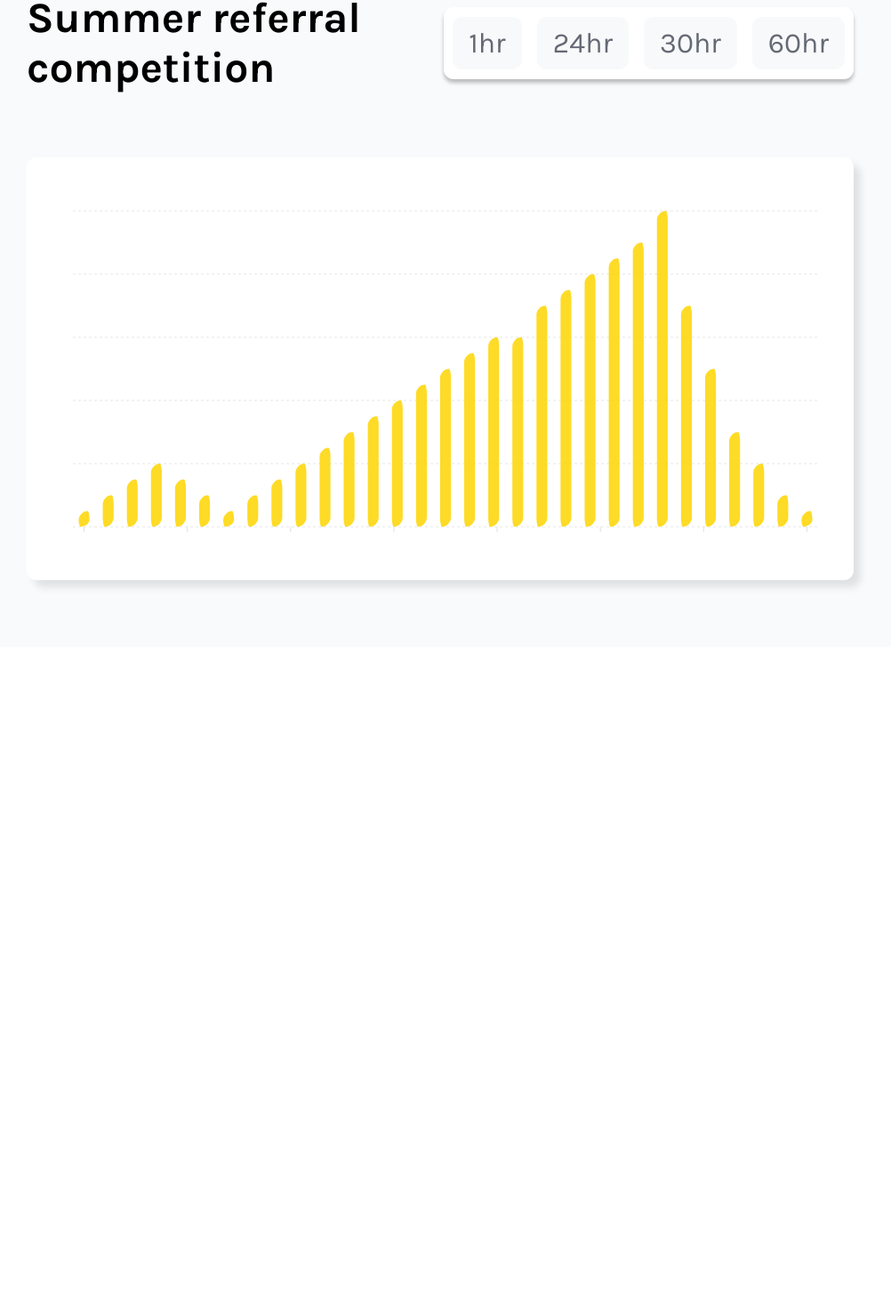
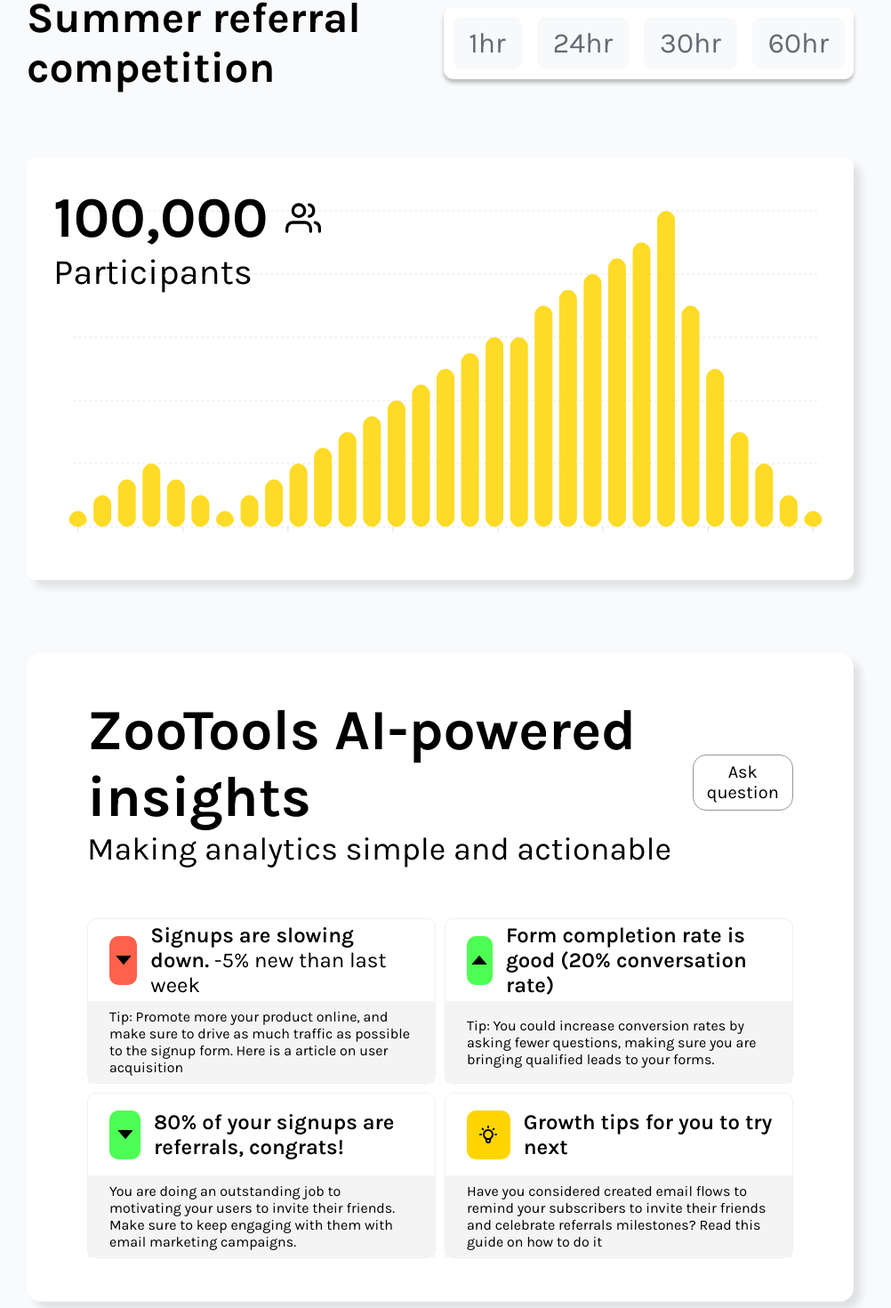
Before and after one commit to alwinsDen/analytics, a Next.js app: page / in a window 1280 px wide. Shown: the part 83-1553 px from the top of the page at 89% size, without its empty margins (145-1147 px from the left). Before the commit the page ends 810 px from the top, so only its background shows below. Built offline with nearby package versions, Linux system fonts and the light colour scheme.

Commit message:
feat(analytics): Minor UI changes.
Signed-off-by: alwinsDen <jsmadesimple@gmail.com>

```diff
--- a/package.json
+++ b/package.json
@@ -20,6 +20,7 @@
     "react": "18.2.0",
     "react-apexcharts": "^1.4.1",
     "react-dom": "18.2.0",
+    "react-icons": "^4.10.1",
     "styled-components": "^6.0.7",
     "typescript": "5.1.6"
   }
--- /dev/null
+++ b/src/app/components/Actions/index.tsx
@@ -0,0 +1,127 @@
+import styled from "styled-components";
+import { preContentData } from "@/app/components/Actions/preContent";
+import { CardsInterace, IconInterface } from "@/app/components/interfaces";
+import { TbBulb } from "react-icons/tb";
+import { AiOutlineCaretDown, AiOutlineCaretUp } from "react-icons/ai";
+
+export const Actions = () => {
+  const Icons = [
+    // eslint-disable-next-line react/jsx-key
+    <AiOutlineCaretDown />,
+    // eslint-disable-next-line react/jsx-key
+    <AiOutlineCaretUp />,
+    // eslint-disable-next-line react/jsx-key
+    <AiOutlineCaretDown />,
+    // eslint-disable-next-line react/jsx-key
+    <TbBulb />,
+  ];
+  const IconBcks = [
+    "rgba(254, 30, 0, 0.7)",
+    "rgba(77, 255, 84, 1)",
+    "rgba(77, 255, 84, 1)",
+    "rgba(254, 213, 0, 1)",
+  ];
+  return (
+    <ActionDiv>
+      <div className={"textSection"}>
+        <div className={"textSectionDiv"}>
+          <p className={"mainHeaderT"}>ZooTools AI-powered insights</p>
+          <p className={"subHeaderT"}>Making analytics simple and actionable</p>
+        </div>
+        <button>Ask question</button>
+      </div>
+      <div className={"gridControl"}>
+        {preContentData.map((vls: CardsInterace, index: number) => {
+          return (
+            <CardsSection key={index}>
+              <div className={"mainHeaderC"}>
+                <IconStyle background={IconBcks[index]}>
+                  {Icons[index]}
+                </IconStyle>
+                <p>
+                  {vls.header}
+                  &nbsp;
+                  <span>{vls.subHeader}</span>
+                </p>
+              </div>
+              <div className={"subHeaderC"}>
+                <p>{vls.subContent}</p>
+              </div>
+            </CardsSection>
+          );
+        })}
+      </div>
+    </ActionDiv>
+  );
+};
+const IconStyle = styled.div<IconInterface>`
+  background: ${(props) => props.background};
+  display: flex;
+  align-items: center;
+  justify-content: center;
+  height: 55px;
+  width: 55px;
+  border-radius: 10px;
+  margin-right: 15px;
+`;
+const CardsSection = styled.div`
+  height: 186px;
+  border: 1px solid #f0f0f0;
+  border-radius: 10px;
+  flex: 1 0 calc(50% - 10px);
+  .mainHeaderC {
+    height: 50%;
+    display: flex;
+    align-items: center;
+    font-size: 24px;
+    padding-left: 24px;
+    p {
+      font-weight: 600;
+      span {
+        font-weight: 400;
+      }
+    }
+  }
+  .subHeaderC {
+    height: 50%;
+    display: flex;
+    align-items: center;
+    background: #f4f4f4;
+    padding: 24px;
+  }
+`;
+const ActionDiv = styled.div`
+  background: #ffffff;
+  box-shadow: 8px 8px 8px 0px rgba(0, 0, 0, 0.1);
+  padding: 49px 68px;
+  border-radius: 16px;
+  margin-top: 82px;
+  .gridControl {
+    display: flex;
+    flex-wrap: wrap;
+    gap: 10px;
+  }
+  .textSection {
+    display: flex;
+    justify-content: space-between;
+    align-items: center;
+    margin-bottom: 57px;
+    .textSectionDiv {
+      .mainHeaderT {
+        font-size: 64px;
+        font-weight: 700;
+      }
+      .subHeaderT {
+        font-size: 36px;
+      }
+    }
+    button {
+      width: 147px;
+      height: 63px;
+      background: none;
+      border: 1px solid #959595;
+      border-radius: 15px;
+      font-size: 20px;
+    }
+  }
+`;
--- /dev/null
+++ b/src/app/components/Actions/preContent.ts
@@ -0,0 +1,28 @@
+import { CardsInterace } from "@/app/components/interfaces";
+
+export const preContentData: CardsInterace[] = [
+  {
+    header: "Signups are slowing down.",
+    subHeader: "-5% new than last week",
+    subContent:
+      "Tip: Promote more your product online, and make sure to drive as much traffic as possible to the signup form. Here is a article on user acquisition",
+  },
+  {
+    header: "Form completion rate is good (20% conversation rate)",
+    subHeader: "",
+    subContent:
+      "Tip: You could increase conversion rates by asking fewer questions, making sure you are bringing qualified leads to your forms.",
+  },
+  {
+    header: "80% of your signups are referrals, congrats!",
+    subHeader: "",
+    subContent:
+      "You are doing an outstanding job to motivating your users to invite their friends. Make sure to keep engaging with them with email marketing campaigns.",
+  },
+  {
+    header: "Growth tips for you to try next",
+    subHeader: "",
+    subContent:
+      "Have you considered created email flows to remind your subscribers to invite their friends and celebrate referrals milestones? Read this guide on how to do it",
+  },
+];
--- a/src/app/components/BarGraph/graphConfiguration.ts
+++ b/src/app/components/BarGraph/graphConfiguration.ts
@@ -1,5 +1,5 @@
-export const ChartOptions = {
-  series: [
+import { ApexOptions } from "apexcharts";
+export const ChartSeries = [
   {
     data: [
       50, 100, 150, 200, 150, 100, 50, 100, 150, 200, 250, 300, 350, 400, 450,
@@ -7,29 +7,30 @@
       100, 50,
     ],
   },
-  ],
-  options: {
+];
+export const ChartOptions: ApexOptions = {
   chart: {
     toolbar: {
       show: false,
     },
-      dataPointSelection: {
-        enabled: false,
+  },
+  tooltip: {
+    enabled: true, // Set this to true to enable tooltips
+    custom: function ({ series, seriesIndex, dataPointIndex, w }: any) {
+      // Your custom tooltip content here
+      return `<div class="arrow_box"><div style="display: flex;font-size: 28px"><p style="font-weight: 700">${series[seriesIndex][dataPointIndex]}</p><p>&nbsp;Signups</p></div><p style="color:#909090;font-size: 24px;gap: 10px">Current week</p></div>`;
     },
   },
   colors: ["#FED500"],
   plotOptions: {
     bar: {
-        columnWidth: "45%",
+      columnWidth: "20px",
       distributed: true,
       borderRadius: 10,
     },
   },
   dataLabels: {
     enabled: false,
-    },
-    toolbar: {
-      show: false,
   },
   legend: {
     show: false,
@@ -59,5 +60,4 @@
       },
     },
   },
-  },
 };
--- a/src/app/components/BarGraph/index.tsx
+++ b/src/app/components/BarGraph/index.tsx
@@ -1,14 +1,25 @@
 import Chart from "react-apexcharts";
 import styled from "styled-components";
-import { ChartOptions } from "@/app/components/BarGraph/graphConfiguration";
+import {
+  ChartOptions,
+  ChartSeries,
+} from "@/app/components/BarGraph/graphConfiguration";
+import { FiUsers } from "react-icons/fi";
 export const BarGraph = () => {
   return (
-    <BarChartDiv>
+    <BarChartDiv id={"mainChart"}>
+      <div className={"metricMeterDiv"}>
+        <div className={"metricMeter"}>
+          <p>100,000</p>
+          <FiUsers size={40} />
+        </div>
+        <p className={"metricSub"}>Participants</p>
+      </div>
       <Chart
         height={400}
-        options={ChartOptions.options}
+        options={ChartOptions}
         type={"bar"}
-        series={ChartOptions.series}
+        series={ChartSeries}
       />
     </BarChartDiv>
   );
@@ -19,4 +30,19 @@
   padding: 30px 30px;
   box-shadow: 8px 8px 8px 0 rgba(0, 0, 0, 0.1);
   border-radius: 11px;
+  position: relative;
+  .metricMeterDiv {
+    position: absolute;
+    z-index: 1;
+    .metricMeter {
+      display: flex;
+      align-items: center;
+      gap: 20px;
+      font-size: 64px;
+      font-weight: 700;
+    }
+    .metricSub {
+      font-size: 40px;
+    }
+  }
 `;
--- /dev/null
+++ b/src/app/components/LeaderBoards/index.tsx
@@ -0,0 +1,6 @@
+import styled from "styled-components";
+
+export const LeaderBoards = () => {
+  return <LeaderBoardDiv></LeaderBoardDiv>;
+};
+const LeaderBoardDiv = styled.div``;
--- /dev/null
+++ b/src/app/components/interfaces.ts
@@ -0,0 +1,8 @@
+export interface CardsInterace {
+  header: string;
+  subHeader: string;
+  subContent: string;
+}
+export interface IconInterface {
+  background: string;
+}
--- a/src/app/globals.css
+++ b/src/app/globals.css
@@ -5,3 +5,23 @@
   box-sizing: border-box;
   font-family: 'Karla', sans-serif;
 }
+.arrow_box {
+  display:flex;
+  align-items: center;
+  flex-direction: column;
+  justify-content: center;
+  background: #ffffff;
+  height: 123px;
+  width: 244px;
+  box-shadow: 8px 8px 8px 0 rgba(0, 0, 0, 0.25);
+  position: relative;
+  border-radius: 30px;
+}
+#mainChart .apexcharts-tooltip {
+  transform: translateY(-60%);
+  overflow: visible !important;
+  white-space: normal !important;
+  border: none;
+  background: none;
+  box-shadow: none;
+}
--- a/src/app/page.tsx
+++ b/src/app/page.tsx
@@ -2,6 +2,7 @@
 import { PeriodSwitcher } from "@/app/components/PeriodSwitcher";
 import styled from "styled-components";
 import { BarGraph } from "@/app/components/BarGraph";
+import { Actions } from "@/app/components/Actions";
 
 export default function Home() {
   return (
@@ -17,7 +18,11 @@
         </p>
         <PeriodSwitcher />
       </div>
+      {/*bar graph component*/}
       <BarGraph />
+      {/*Zootools features*/}
+      <Actions />
+      <div></div>
     </MainPageDiv>
   );
 }
```
Lines whose indentation alone changed are shown as unchanged.
